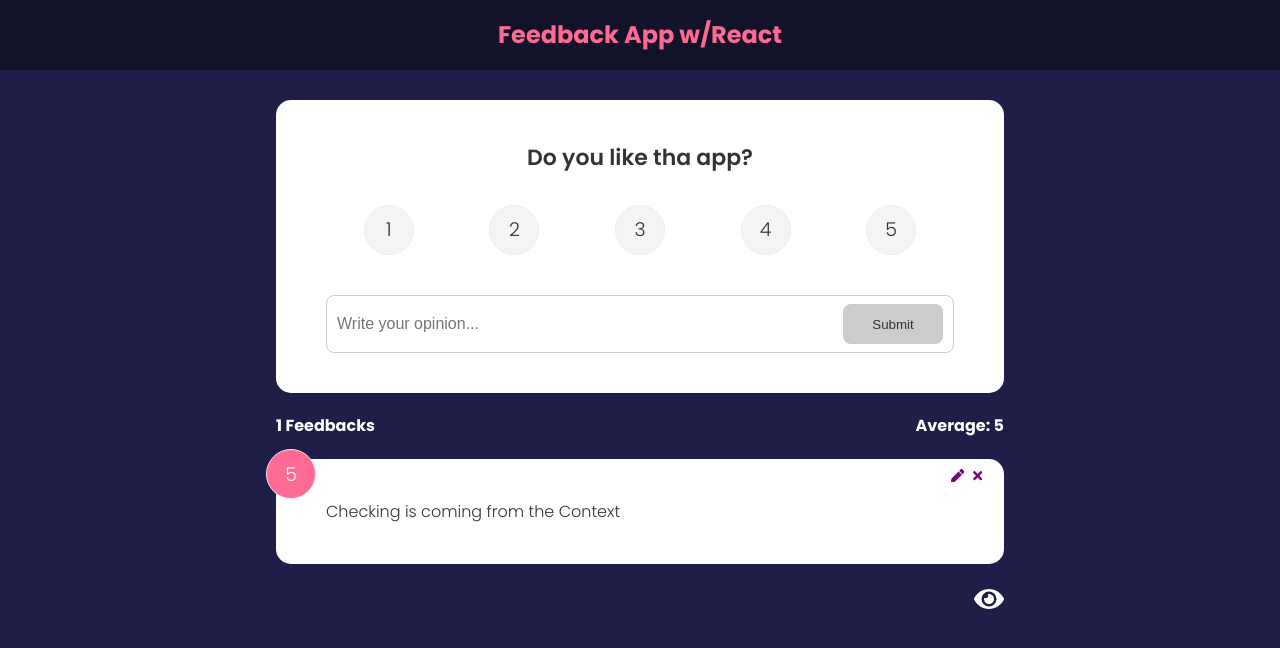
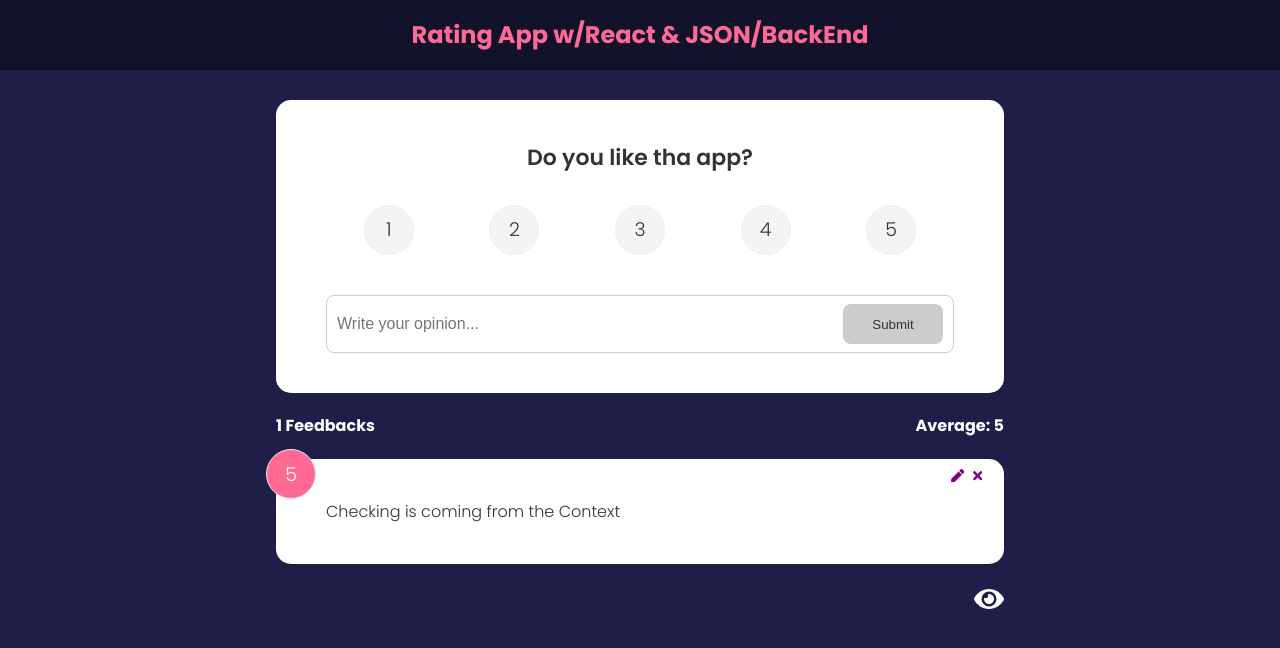
Before and after one commit to sestok/ReactJS_RatingApp-JsonServer, a React (Create React App) app: page / in a window 1280 px wide. Shown: the top 648 px of the page. Built offline with nearby package versions, Linux system fonts and the light colour scheme.

Commit message:
updating Header Title

```diff
--- a/src/components/Header.jsx
+++ b/src/components/Header.jsx
@@ -15,7 +15,7 @@ function Header({ text, bgColor, textColor }) {
 }
 
 Header.defaultProps = {
-  text: 'Feedback App w/React',
+  text: 'Rating App w/React & JSON/BackEnd',
   bgColor: 'rgba(0,0,0,0.4)',
   textColor: '#ff6a95',
 }
```
